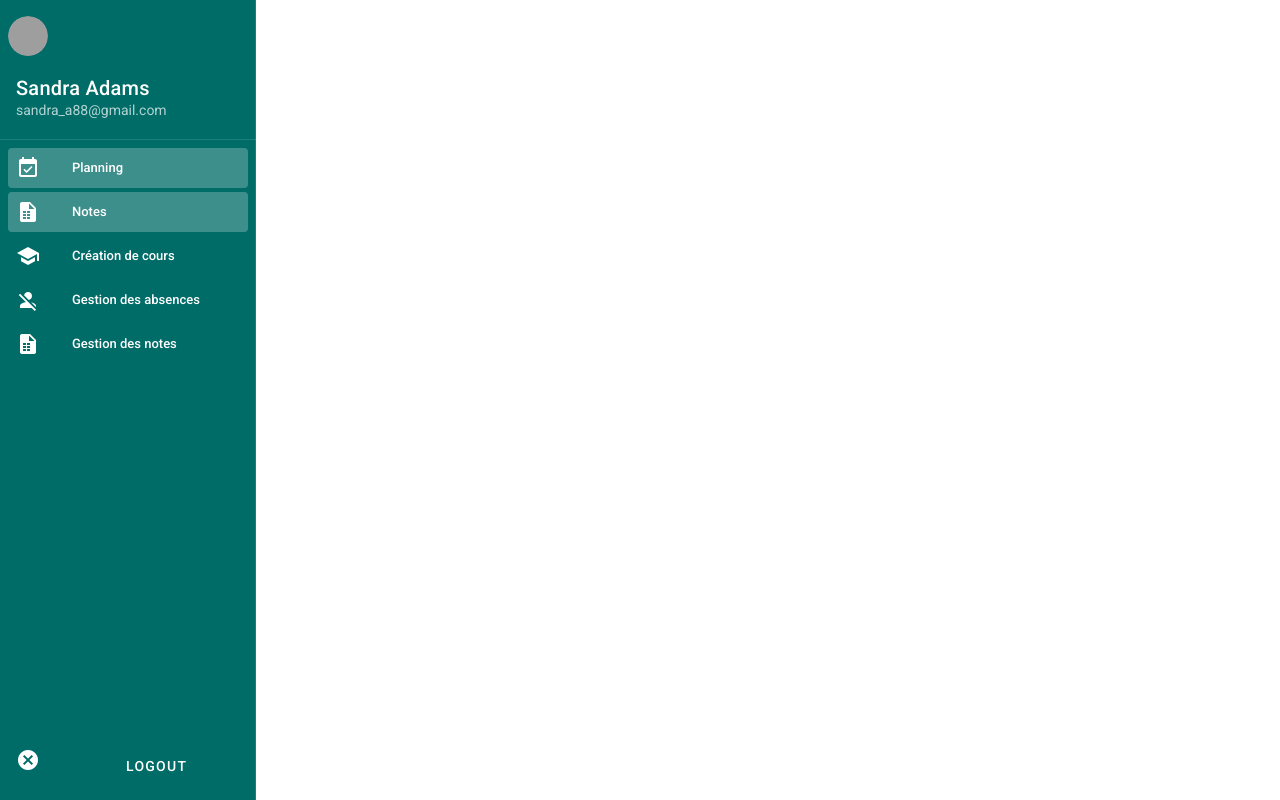
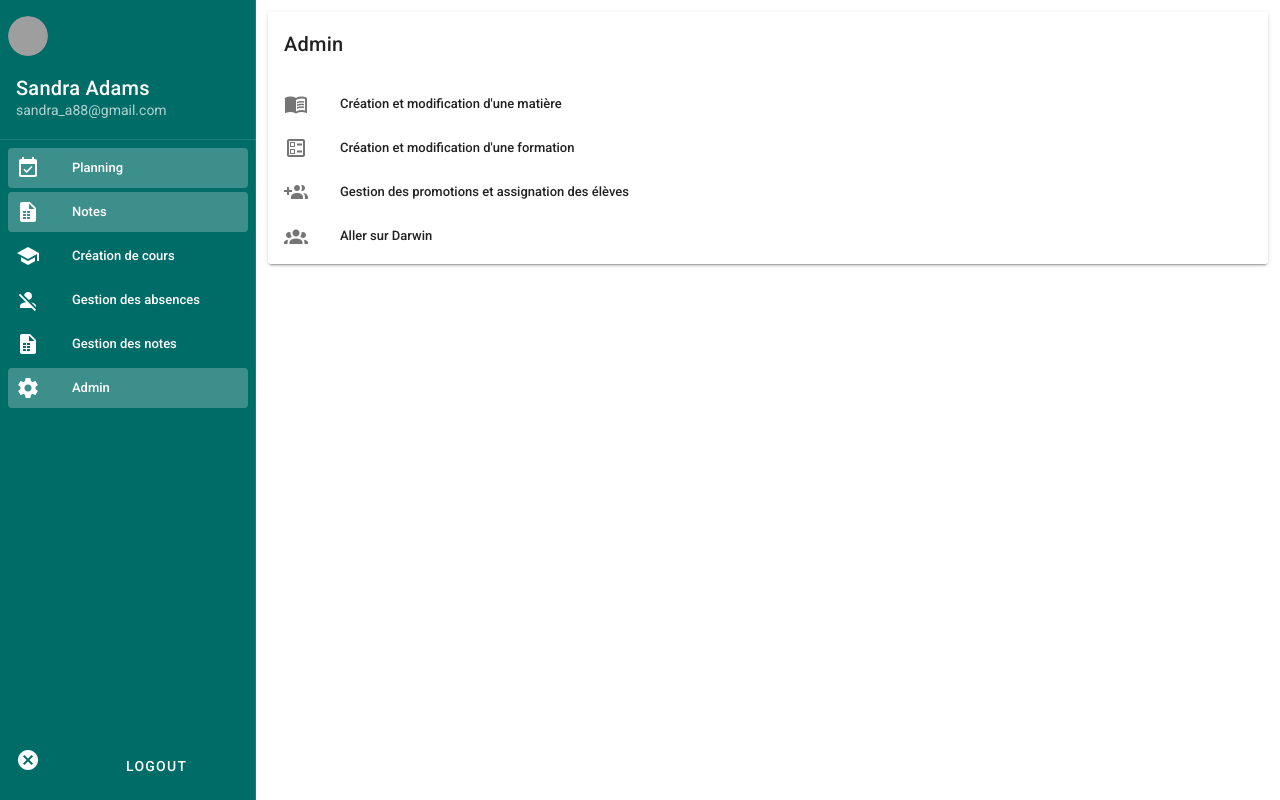
Before and after one commit to CorentinGrard/Gesco-frontend, a Vue app: page /admin in a window 1280 px wide. Built offline with nearby package versions, Linux system fonts and the light colour scheme; grey boxes are pictures that could not be loaded.

Commit message:
Admin page

```diff
--- a/src/App.vue
+++ b/src/App.vue
@@ -71,6 +71,7 @@ export default {
       { title: "Création de cours", icon: "mdi-school" },
       { title: "Gestion des absences", icon: "mdi-account-off" },
       { title: "Gestion des notes", icon: "mdi-file-table" },
+      { title: "Admin", icon: "mdi-cog", link: { name: "Admin" }  },
     ],
   }),
 };
--- a/src/router/index.js
+++ b/src/router/index.js
@@ -2,6 +2,7 @@ import Vue from 'vue'
 import VueRouter from 'vue-router'
 import Planning from '../views/Planning.vue'
 import Notes from '../views/Notes.vue'
+import Admin from '../views/Admin.vue'
 
 Vue.use(VueRouter)
 
@@ -16,6 +17,11 @@ const routes = [
     name: 'Notes',
     component: Notes
   },
+  {
+    path: '/admin',
+    name: 'Admin',
+    component: Admin
+  },
 ]
 
 const router = new VueRouter({
--- /dev/null
+++ b/src/views/Admin.vue
@@ -0,0 +1,41 @@
+<template>
+  <v-container fluid>
+    <v-card>
+      <v-card-title>
+        Admin
+      </v-card-title>
+      <v-list nav dense>
+        <v-list-item
+                v-for="item in items"
+                :key="item.title"
+                link
+                :to="item.link"
+        >
+          <v-list-item-icon>
+            <v-icon>{{ item.icon }}</v-icon>
+          </v-list-item-icon>
+
+          <v-list-item-content>
+            <v-list-item-title>{{ item.title }}</v-list-item-title>
+          </v-list-item-content>
+        </v-list-item>
+      </v-list>
+    </v-card>
+  </v-container>
+</template>
+
+<script>
+  export default {
+    data: () => ({
+      items: [
+        { title: "Création et modification d'une matière", icon: "mdi-book-open-variant" },
+        { title: "Création et modification d'une formation", icon: "mdi-ballot-outline" },
+        { title: "Gestion des promotions et assignation des élèves", icon: "mdi-account-multiple-plus" },
+        { title: "Aller sur Darwin", icon: "mdi-account-group" },
+      ],
+    }),
+  };
+</script>
+
+<style>
+</style>
```
